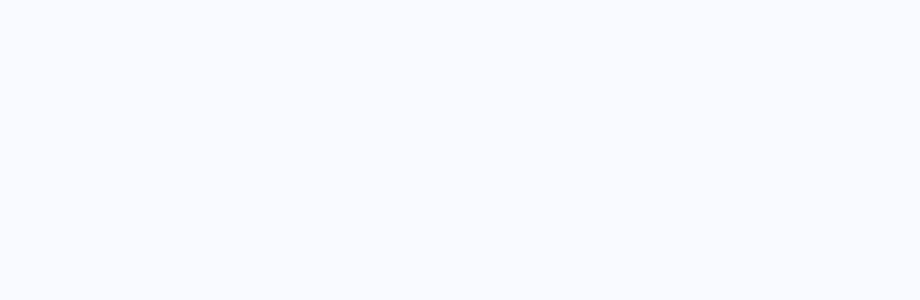
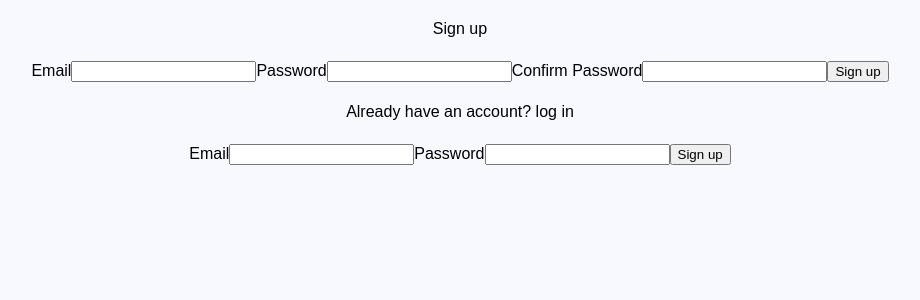
Before and after one commit to Anthourn/avengers, a React (Create React App) app: page /login in a window 1280 px wide. Shown: the top 300 px of the page, without its empty margins (180-1100 px from the left). Built offline with nearby package versions, Linux system fonts and the light colour scheme; no server answers.

Commit message:
config files and auth start

```diff
--- a/package.json
+++ b/package.json
@@ -10,8 +10,11 @@
     "@testing-library/react": "^11.2.7",
     "@testing-library/user-event": "^12.8.3",
     "axios": "^0.21.1",
+    "bootstrap": "^5.0.1",
+    "firebase": "^8.6.7",
     "react": "^17.0.2",
     "react-axios": "^2.0.5",
+    "react-bootstrap": "^1.6.1",
     "react-dom": "^17.0.2",
     "react-router-dom": "^5.2.0",
     "react-scripts": "4.0.3",
--- a/public/index.html
+++ b/public/index.html
@@ -43,5 +43,8 @@
       To begin the development, run `npm start` or `yarn start`.
       To create a production bundle, use `npm run build` or `yarn build`.
     -->
+    <!-- The core Firebase JS SDK is always required and must be listed first -->
+
+
   </body>
 </html>
--- a/src/App.js
+++ b/src/App.js
@@ -5,8 +5,9 @@ import React, {useState, useEffect} from 'react'
 import {BrowserRouter as Router, Route, Switch} from 'react-router-dom'
 import {Display} from './components/display'
 import Homearray from './components/array.js'
+import LoginPage from './components/loginpage'
+
 function App() {
-
     const [hero, setHero] = useState('Nick Fury')
     const getHeroes = (name) => {
         console.log('test')
@@ -21,6 +22,7 @@ function App() {
         console.log(hero)
     }, [] )
   return (
+
       <Router>
     <div className="App">
 
@@ -33,6 +35,9 @@ function App() {
         <Display getHeroes={getHeroes} hero={hero}/>
         </Route>
 
+        <Route path = '/login'>
+        <LoginPage/>
+        </Route>
 
         <Route exact path = '/'>
         <Homearray setHero={setHero} hero={hero}/>
@@ -43,7 +48,9 @@ function App() {
 
     </div>
     </Router>
-  );
+
+);
+
 }
 
 export default App;
--- /dev/null
+++ b/src/components/contexts/AuthContext.js
@@ -0,0 +1,34 @@
+import react from 'react'
+import React, { useContext, useEffect, useState} from 'react'
+import auth from '../../firebase'
+
+
+const AuthContext = React.createContext()
+
+export function useAuth() {
+    return( useContext(AuthContext))
+}
+
+export function AuthProvider({children}){
+    const [currentUser, setCurrentUser] = useState()
+
+    const signUp = (email, password) => {
+        return auth.createUserWithEmailAndPassword(email,password)
+    }
+    useEffect(() => {
+    const unsubscribe = auth.onAuthStateChanged((user) => {
+            setCurrentUser(user)
+        })
+        return unsubscribe
+    }, [])
+
+    const value = {
+        currentUser,
+        signUp
+    }
+    return
+        <AuthContext.Provider value={value}>
+        {children}
+        </AuthContext.Provider>
+
+}
--- a/src/components/display-parent.js
+++ b/src/components/display-parent.js
@@ -2,9 +2,12 @@ import react from 'react'
 import Sidebar from './display-side'
 import MainContent from './display-main'
 import { Link } from 'react-router-dom'
+
+
 export const DisplayParent = ({heroData}) => {
     return (
         < div className = 'display-content' >
+
         <Sidebar comicData={heroData.data.results[0].comics.items}/>
         <MainContent heroBio= {heroData.data.results[0]}/>
         <div className = 'description'>
--- a/src/components/display.js
+++ b/src/components/display.js
@@ -11,7 +11,7 @@ export const Display  = ({hero}) => {
     const [heroData, setData] = useState(null)
     const getHeroes = (name) => {
 
-        axios.get(`https://gateway.marvel.com:443/v1/public/characters?name=${name}&apikey=a723f1e04ab084a12d0437077b3e90cd
+        axios.get(`https://gateway.marvel.com:443/v1/public/characters?name=${name}&apikey=${process.env.REACT_APP_MARVEL_API_KEY}
     `).then((response) =>{
             // console.log(response.data)
 
@@ -30,7 +30,7 @@ export const Display  = ({hero}) => {
     useEffect(() => {
         if (!heroData){ getHeroes(hero)
         }
-        console.log(heroData)
+
     }, [] )
     // because state is still null on ppage load im telling it to call this, while also making a conditional which will mount the loading page in the meantime to prevent crashes
     return (
--- /dev/null
+++ b/src/components/loginPrompt.js
@@ -0,0 +1 @@
+import react from 'react'
--- /dev/null
+++ b/src/components/loginpage.js
@@ -0,0 +1,83 @@
+import react from 'react'
+import {useAuth} from './contexts/AuthContext'
+import {useRef, useEffect, useState} from 'react'
+import {AuthProvider} from './contexts/AuthContext'
+import AuthConfig from '../firebase'
+import {  useHistory } from 'react-router-dom'
+ export const LoginPage = () => {
+     const history = useHistory('/')
+     const emailRef = useRef()
+     const passwordRef = useRef()
+     const passwordConfirmRef = useRef()
+     // const signUp = useAuth()
+     // const handleSubmit = (e) => {
+     //     e.preventDefault()
+     //     signUp(emailRef.current.value, passwordRef.current.value)
+     // }
+
+     const [email, setEmail] = useState(null)
+
+
+     const signUp = (e) => {
+    e.preventDefault();
+    AuthConfig
+      .auth()
+      .createUserWithEmailAndPassword(emailRef.current.value, passwordRef.current.value)
+      .then((user) => {
+        console.log(user);
+      })
+      .catch((err) => {
+        console.log(err);
+      });
+    setEmail(emailRef.current.value);
+    history.push('/')
+  };
+
+    const signIn = (e) => {
+        e.preventDefault()
+        AuthConfig
+        .auth()
+        .signInWithEmailAndPassword(emailRef.current.value, passwordRef.current.value)
+        .then((user) => {
+        console.log(user);
+      })
+      .catch((err) => {
+        console.log(err);
+      });
+      setEmail(emailRef.current.value)
+      history.push('/')
+    }
+     useEffect(() => {
+         console.log(AuthConfig)
+     }, [] )
+    return(<>
+        <p>Sign up</p>
+        <form onSubmit={signUp}>
+        <label for ='email'>Email</label>
+        <input type = 'email' id = 'e-mail'  ref ={emailRef}required/>
+
+        <label for ='password'>Password</label>
+        <input type = 'password' id = 'password' ref ={passwordRef} required/>
+
+        <label for ='password-confirm'>Confirm Password</label>
+        <input type = 'password' id = 'password-confirm' ref ={passwordConfirmRef} required/>
+        <button type = 'submit'> Sign up</button>
+        </form>
+
+        <p>Already have an account? log in</p>
+        <form onSubmit={signIn}>
+        <label for ='email'>Email</label>
+        <input type = 'email' id = 'e-mail'  ref ={emailRef}required/>
+
+        <label for ='password'>Password</label>
+        <input type = 'password' id = 'password' ref ={passwordRef} required/>
+
+
+        <button type = 'submit'> Sign up</button>
+        </form>
+
+
+        </>
+    )
+}
+export default LoginPage
--- /dev/null
+++ b/src/firebase.js
@@ -0,0 +1,15 @@
+import firebase from 'firebase'
+import 'firebase/auth'
+
+
+const AuthConfig = firebase.initializeApp({
+    apiKey: process.env.REACT_APP_FIREBASE_API_KEY ,
+    authDomain:process.env.REACT_APP_FIREBASE_AUTH_DOMAIN ,
+    projectId: process.env.REACT_APP_FIREBASE_PROJECT_ID,
+    storageBucket: process.env.REACT_APP_FIREBASE_STORAGE_BUCKET,
+    messagingSenderId: process.env.REACT_APP_FIREBASE_MESSAGING_SENDER_ID,
+    appId: process.env.REACT_APP_FIREBASE_APP_ID
+})
+
+// export const auth = AuthConfig.Auth()
+export default AuthConfig
```
Also changed, not shown: 2 other files (tests, documents, lock files or other folders).
